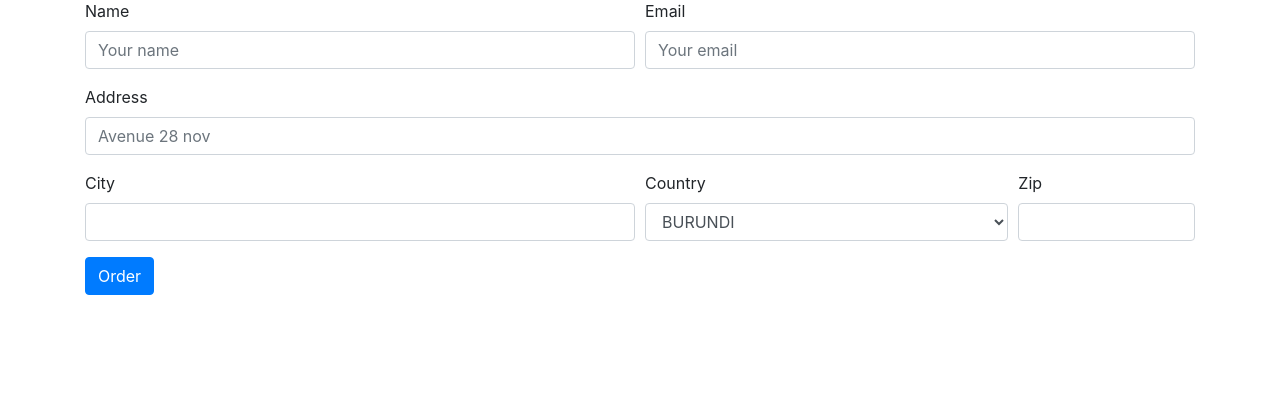
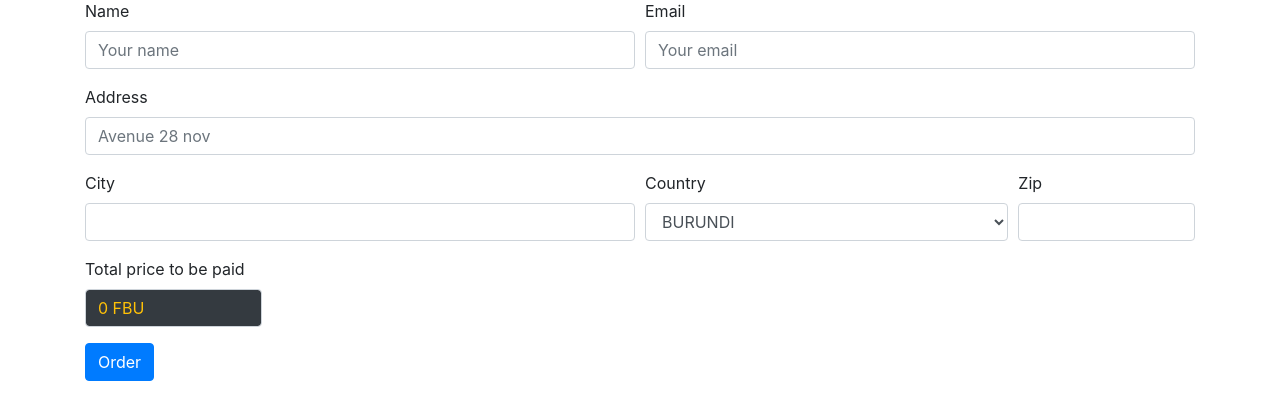
Before and after one commit to TonyV23/Sellit, a Django app: page /checkout in a window 1280 px wide. Shown: the part 149-569 px from the top of the page. Run offline with Django 3.2, Linux system fonts and the light colour scheme; some libraries are stand-ins or nearby versions.

Commit message:
registration of the total price to be paid in the database

```diff
--- a/shop/admin.py
+++ b/shop/admin.py
@@ -13,7 +13,7 @@ class AdminProducts(admin.ModelAdmin):
     list_display = ('title', 'price', 'category', 'date_added')
 
 class AdminOrders(admin.ModelAdmin):
-    list_display = ('items', 'name', 'email', 'address', 'city', 'country', 'zipcode', 'date_ordered')
+    list_display = ('items','price_to_be_paid', 'name', 'email', 'address', 'city', 'country', 'zipcode', 'date_ordered')
 
 
 admin.site.register(Category, AdminCategories)
--- a/shop/models.py
+++ b/shop/models.py
@@ -33,6 +33,7 @@ class Product(models.Model):
 
 class Order(models.Model):
     items = models.CharField(max_length=300)
+    price_to_be_paid = models.CharField(max_length=200)
     name = models.CharField(max_length=200)
     email = models.CharField(max_length=150)
     address = models.CharField(max_length=300)
--- a/shop/templates/shop/checkout.html
+++ b/shop/templates/shop/checkout.html
@@ -48,6 +48,10 @@
                 <label for="inputZip">Zip</label>
                 <input type="text" name="zipcode" id="zipcode"  class="form-control" id="inputZip">
               </div>
+              <div class="form-group col-md-2">
+                <label for="inputZip">Total price to be paid</label>
+                <input type="readonly" name="total" id="total"  class="bg-dark text-warning form-control">
+              </div>
             </div>
             <button type="submit" class="btn btn-primary">Order</button>
           </form>
@@ -86,6 +90,9 @@
             $('#item-list').append(itemString);
         }
 
+        // Retrieve user orders
+        $('#items').val(JSON.stringify(card));
+
         let itemNumber =
             `
                 <li class="list-group-item d-flex justify-content-between align-items-center">
@@ -94,12 +101,10 @@
                     <span class="badge badge-danger badge-pill">Price ${total_price_all_orders} FBU</span>
                 </li>
             `
+
         // calling id
         $('#item-list').append(itemNumber);
-
-        // Retrieve user orders
-        $('#items').val(JSON.stringify(card));
-
+        $('#total').val(total_price_all_orders +" FBU"); // record price to be paid in database
 
     </script>
 
--- a/shop/views.py
+++ b/shop/views.py
@@ -30,6 +30,7 @@ def detail(request, myid): # myid to get each product
 def checkout(request):
     if request.method == "POST" :
         items = request.POST.get('items')
+        price_to_be_paid = request.POST.get('total')
         name = request.POST.get('name')
         email = request.POST.get('email')
         address = request.POST.get('address')
@@ -37,7 +38,9 @@ def checkout(request):
         country = request.POST.get('country')
         zipcode = request.POST.get('zipcode')
 
-        user_order = Order(items=items, name=name, email= email, address=address, city=city, country=country, zipcode=zipcode)
+        user_order = Order(items=items, price_to_be_paid=price_to_be_paid, name=name, email= email, address=address, city=city, country=country, zipcode=zipcode)
+
+        # save userData ordering in database
         user_order.save()
 
     return render(request, 'shop/checkout.html')
```
Also changed, not shown: db.sqlite3.
